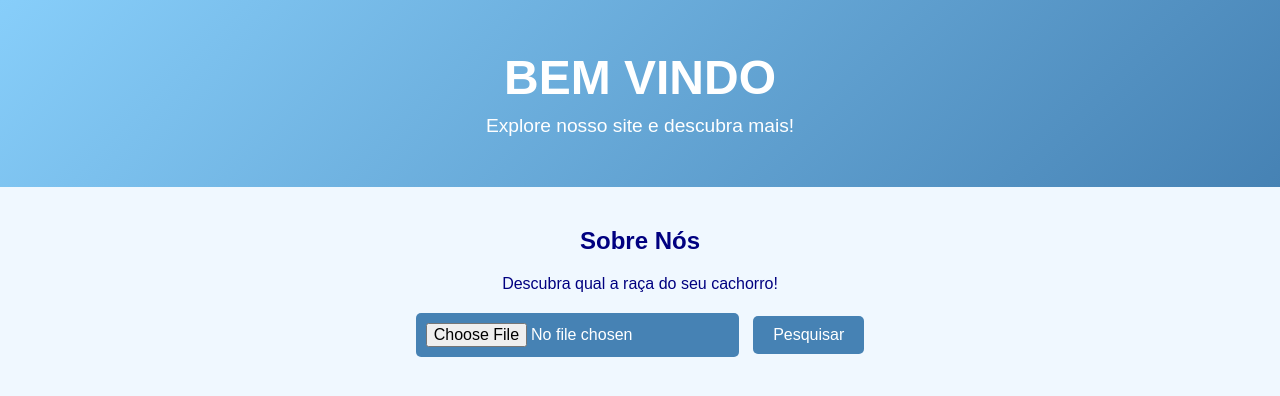
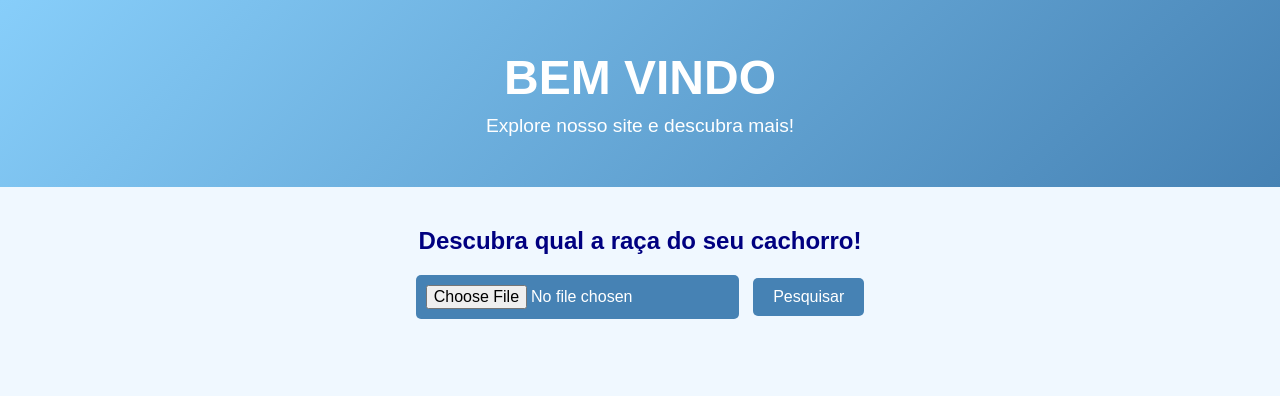
Before and after one commit to pedritto19/Trabalho2, a Flask app: page / in a window 1280 px wide. Shown: the top 396 px of the page. Run offline with Flask 3, Linux system fonts and the light colour scheme.

Commit message:
fix: home

```diff
--- a/templates/home.html
+++ b/templates/home.html
@@ -104,8 +104,8 @@
         <p>Explore nosso site e descubra mais!</p>
     </div>
     <div class="content">
-        <h2>Sobre Nós</h2>
-        <p>Descubra qual a raça do seu cachorro!</p>
+        <h2>Descubra qual a raça do seu cachorro!</h2>
+        <p></p>
         <div class="search-container">
             <form action="/search" method="POST" enctype="multipart/form-data">
                 <input type="hidden" name="query" class="search-input">
```
